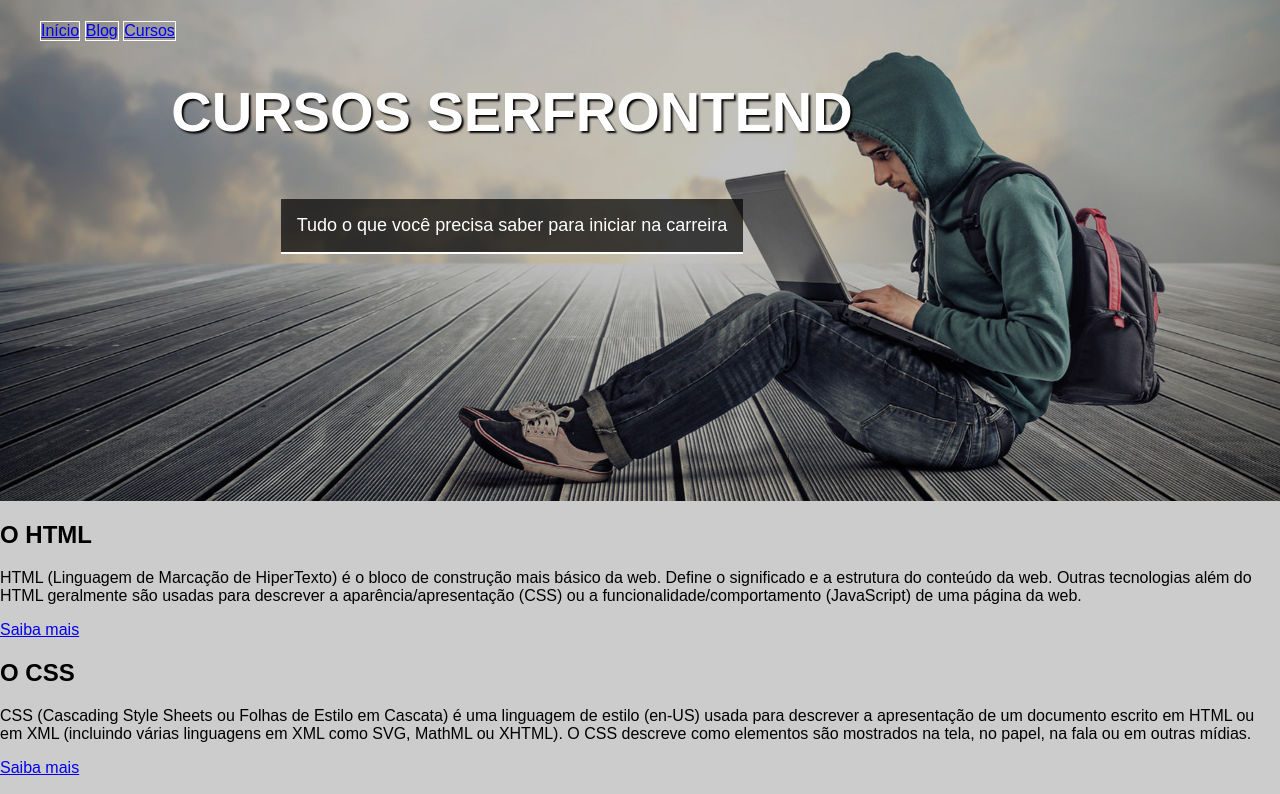
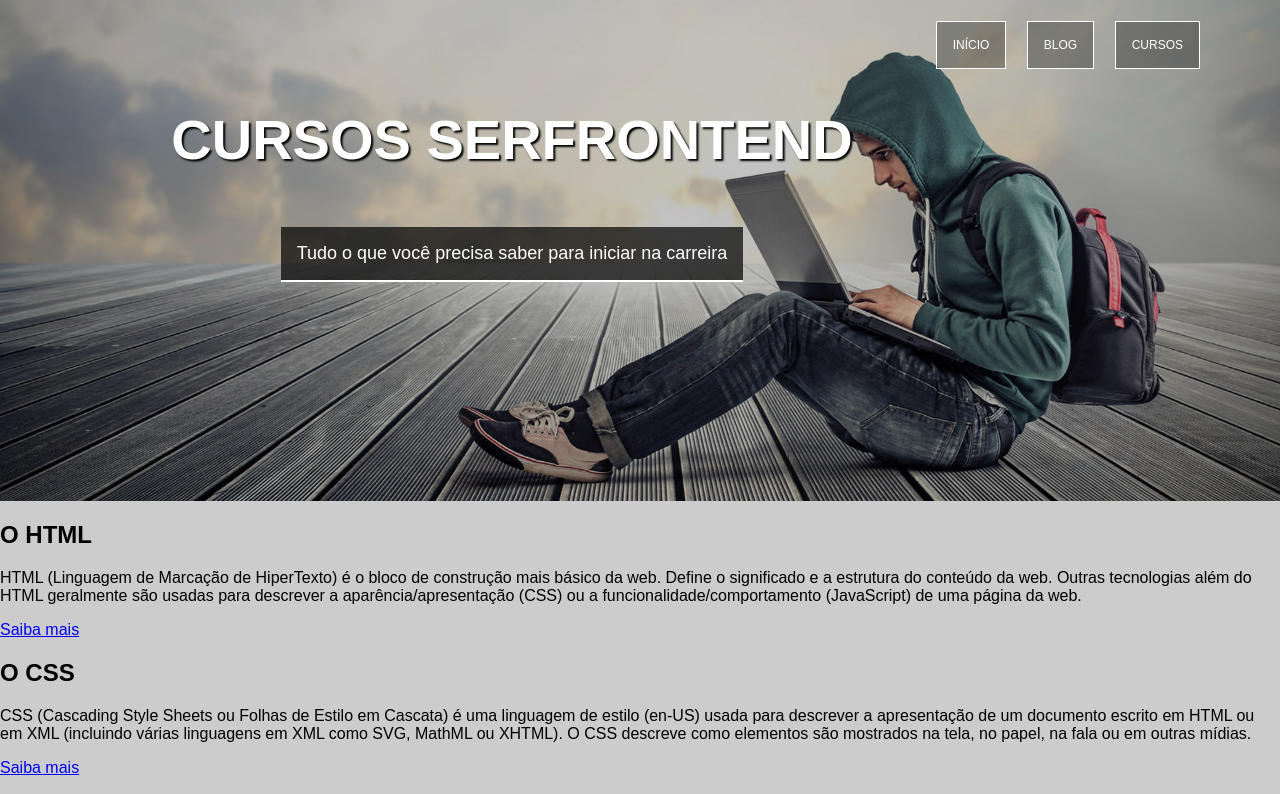
Before and after one commit to RachelS2/FrontEnd, a plain HTML site: page Udemy - Webdesign Front-end - HTML CSS JS/Seção 4 - Estrutura semântica e posicionamento/ProjetoCSS-inicio/index.html in a window 1280 px wide. Shown: the top 794 px of the page. Drawn offline with Linux system fonts and the light colour scheme.

Commit message:
Configurando pagina

```diff
--- a/Udemy - Webdesign Front-end - HTML CSS JS/Seção 4 - Estrutura semântica e posicionamento/ProjetoCSS-inicio/styles/estilo.css
+++ b/Udemy - Webdesign Front-end - HTML CSS JS/Seção 4 - Estrutura semântica e posicionamento/ProjetoCSS-inicio/styles/estilo.css
@@ -36,8 +36,8 @@ body{
 
 .hero nav ul
 {
-    margin: 20px 50px 0 0;
-
+    margin: 20px 80px 0 0;
+    text-align: right;
 }
 
 .hero nav li
@@ -45,4 +45,15 @@ body{
     display: inline-block;
     list-style-type: none;
     border: 1px solid white;
+    margin-left: 16px;
 }
+
+.hero nav a{
+    background-color: rgba(0, 0, 0, .3);
+    padding: 16px;
+    display: block;
+    color: white;
+    text-decoration: none;
+    text-transform: uppercase;
+    font-size: 12px;
+}
```
